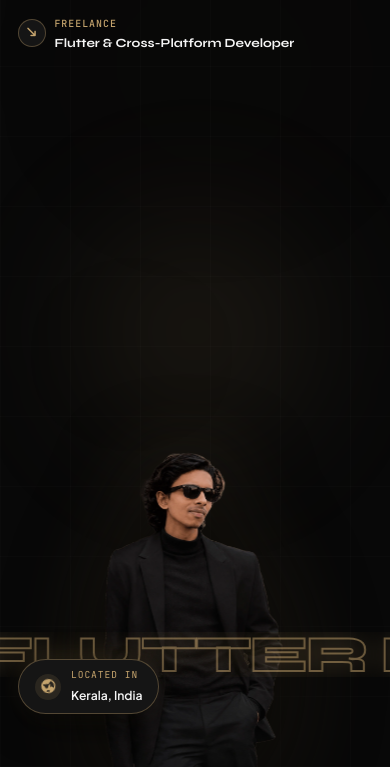
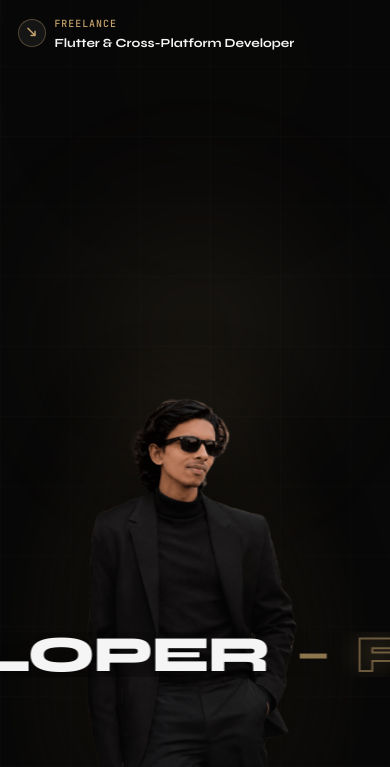
Before and after one commit to muhammednaseemtk/portfolio, a website: page index.html in a window 390 px wide. Shown: the part 74-841 px from the top of the page. Drawn offline with nearby package versions, Linux system fonts and the light colour scheme.

Commit message:
remove location panel and update hero portrait dimensions and marquee content

```diff
--- a/index.html
+++ b/index.html
@@ -142,13 +142,13 @@
       <div class="hero-marquee-wrap" aria-hidden="true">
         <div class="hero-marquee-track" id="hero-marquee-track">
           <div class="hero-marquee-segment">
-            <span class="marquee-name-bold">NASEEM</span>
+            <span class="marquee-name-bold">FLUTTER DEVELOPER</span>
             <span class="marquee-dot">—</span>
             <span class="marquee-role-stroke">FLUTTER DEVELOPER</span>
             <span class="marquee-dot">—</span>
           </div>
           <div class="hero-marquee-segment">
-            <span class="marquee-name-bold">NASEEM</span>
+            <span class="marquee-name-bold">FLUTTER DEVELOPER</span>
             <span class="marquee-dot">—</span>
             <span class="marquee-role-stroke">FLUTTER DEVELOPER</span>
             <span class="marquee-dot">—</span>
@@ -167,19 +167,6 @@
 
       <!-- 4. Side Peripheral Information (Dark Luxury Theme) -->
       <div class="hero-details-layer">
-        <!-- Left Side: Dark Rounded Location Panel with Globe -->
-        <div class="hero-meta-left-panel">
-          <div class="hero-location-pill">
-            <span class="globe-icon-sphere">
-              <i class="fa-solid fa-earth-americas globe-spin"></i>
-            </span>
-            <div class="location-pill-text">
-              <span class="location-pill-sub">Located in</span>
-              <span class="location-pill-main">Kerala, India</span>
-            </div>
-          </div>
-        </div>
-
         <!-- Right Side: Directional Arrow & Developer Role -->
         <div class="hero-meta-right-role">
           <div class="role-arrow-circle">
--- a/protfolio.css
+++ b/protfolio.css
@@ -578,8 +578,8 @@ h6 {
   bottom: 0;
   transform: translateX(-50%);
   width: auto;
-  height: clamp(500px, 80vh, 820px);
-  max-height: 84svh;
+  height: clamp(580px, 92vh, 960px);
+  max-height: 94svh;
   z-index: 2;
   display: flex;
   align-items: flex-end;
@@ -598,7 +598,7 @@ h6 {
 
 .hero-center-portrait-img {
   height: 100%;
-  max-height: 84svh;
+  max-height: 94svh;
   width: auto;
   max-width: 90vw;
   object-fit: contain;
@@ -673,77 +673,6 @@ h6 {
   inset: 0;
   z-index: 4;
   pointer-events: none;
-}
-
-/* Left Side: Dark Rounded Location Panel with Globe */
-.hero-meta-left-panel {
-  position: absolute;
-  left: clamp(1.5rem, 4vw, 4.5rem);
-  top: 52%;
-  transform: translateY(-50%);
-  pointer-events: auto;
-}
-
-.hero-location-pill {
-  background: var(--bg-card);
-  color: var(--text-primary);
-  border: 1px solid var(--border-gold);
-  padding: 0.75rem 1.4rem;
-  border-radius: 9999px;
-  display: inline-flex;
-  align-items: center;
-  gap: 0.9rem;
-  box-shadow: 0 12px 35px rgba(0, 0, 0, 0.6), 0 0 25px rgba(197, 164, 109, 0.1);
-  transition: transform var(--transition-normal), border-color var(--transition-normal), box-shadow var(--transition-normal);
-}
-
-.hero-location-pill:hover {
-  transform: translateY(-2px);
-  border-color: var(--accent-gold);
-  box-shadow: 0 16px 40px rgba(0, 0, 0, 0.75), 0 0 30px rgba(197, 164, 109, 0.2);
-}
-
-.globe-icon-sphere {
-  width: 32px;
-  height: 32px;
-  border-radius: 50%;
-  background: rgba(197, 164, 109, 0.12);
-  display: flex;
-  align-items: center;
-  justify-content: center;
-  color: var(--accent-gold);
-  font-size: 1.05rem;
-}
-
-.globe-spin {
-  display: inline-block;
-  animation: globeRotate 24s linear infinite;
-}
-
-@keyframes globeRotate {
-  from { transform: rotate(0deg); }
-  to { transform: rotate(360deg); }
-}
-
-.location-pill-text {
-  display: flex;
-  flex-direction: column;
-  gap: 0.1rem;
-}
-
-.location-pill-sub {
-  font-family: var(--font-mono);
-  font-size: 0.68rem;
-  text-transform: uppercase;
-  letter-spacing: 0.1em;
-  color: var(--accent-gold);
-}
-
-.location-pill-main {
-  font-family: var(--font-body);
-  font-size: 0.88rem;
-  font-weight: 600;
-  color: var(--text-primary);
 }
 
 /* Right Side: Directional Arrow & Developer Role */
@@ -2159,17 +2088,13 @@ textarea.form-control {
   }
 
   .hero-portrait-stage {
-    height: clamp(480px, 72vh, 680px);
+    height: clamp(550px, 84vh, 790px);
   }
 
   .hero-marquee-segment {
     font-size: clamp(5rem, 14vw, 10rem);
     gap: 2.5rem;
     padding-right: 2.5rem;
-  }
-
-  .hero-meta-left-panel {
-    left: 2rem;
   }
 
   .hero-meta-right-role {
@@ -2595,7 +2520,7 @@ html.lenis, html.lenis body {
   }
 
   .hero-portrait-stage {
-    height: clamp(380px, 60vh, 520px);
+    height: clamp(440px, 70vh, 600px);
     width: auto;
   }
 
@@ -2607,45 +2532,6 @@ html.lenis, html.lenis body {
 
   .hero-marquee-wrap {
     bottom: 11vh;
-  }
-
-  .hero-meta-top-left {
-    top: 1.15rem;
-    left: 1.15rem;
-  }
-
-  .hero-copyright {
-    font-size: 0.84rem;
-  }
-
-  .hero-meta-top-right {
-    display: none;
-  }
-
-  .hero-meta-left-panel {
-    left: 1.15rem;
-    top: auto;
-    bottom: 3.5rem;
-    transform: none;
-  }
-
-  .hero-location-pill {
-    padding: 0.45rem 0.95rem;
-    gap: 0.65rem;
-  }
-
-  .globe-icon-sphere {
-    width: 26px;
-    height: 26px;
-    font-size: 0.88rem;
-  }
-
-  .location-pill-sub {
-    font-size: 0.6rem;
-  }
-
-  .location-pill-main {
-    font-size: 0.76rem;
   }
 
   .hero-meta-right-role {
@@ -2739,8 +2625,9 @@ html.lenis, html.lenis body {
   }
 
   .hero-portrait-stage {
-    width: min(275px, 80vw);
-    height: clamp(350px, 52vh, 400px);
+    width: auto;
+    max-width: 88vw;
+    height: clamp(400px, 62vh, 480px);
   }
 
   .hero-marquee-segment {
--- a/protfolio.js
+++ b/protfolio.js
@@ -155,7 +155,7 @@ function initHeroCinematicScroll() {
   const heroSection = document.getElementById('home');
   const portraitStage = document.getElementById('hero-portrait-stage');
   const portraitImg = document.getElementById('hero-center-portrait-img');
-  const sideDetails = document.querySelectorAll('.hero-meta-left-panel, .hero-meta-right-role');
+  const sideDetails = document.querySelectorAll('.hero-meta-right-role');
   const marqueeTrack = document.getElementById('hero-marquee-track');
 
   if (!heroSection) return;
```
